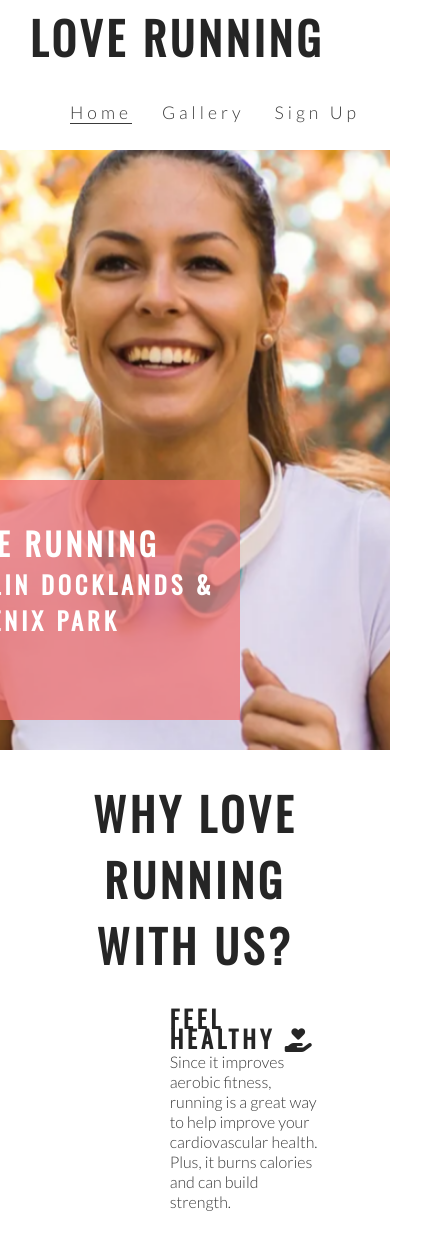
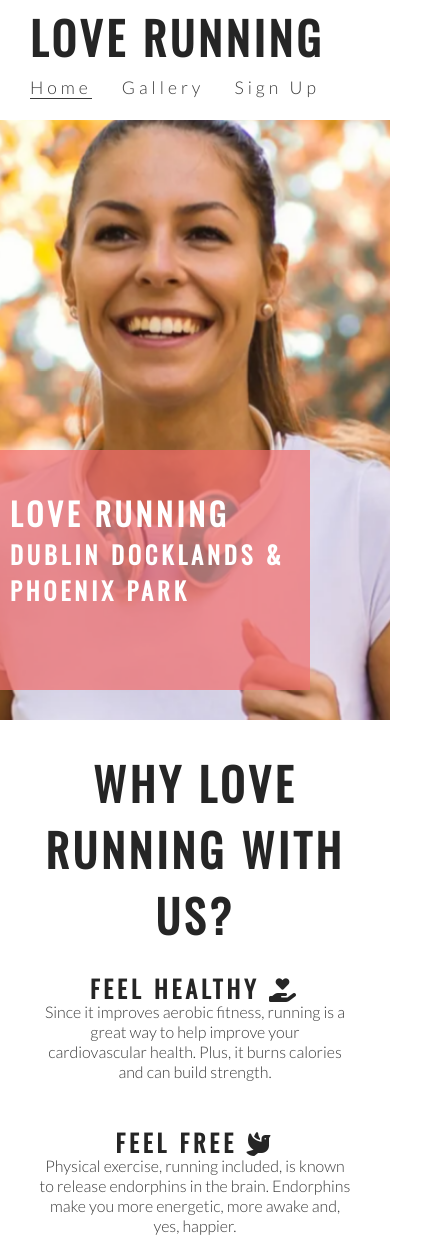
Before and after one commit to mkenihandev/love-running, a plain HTML site: page index.html in a window 390 px wide. Shown: the top 1239 px of the page, 430 px wide, since content can reach past the window. Drawn offline with nearby package versions, Linux system fonts and the light colour scheme.

Commit message:
Add styles for smartphone sized screens to Ethos and header

```diff
--- a/assets/css/style.css
+++ b/assets/css/style.css
@@ -280,3 +280,39 @@ footer {
         display: none;
     }
 }
+
+/* For medium screen sizes from 950px down */
+@media screen and (max-width: 950px) {
+
+    #menu {
+        clear: left;
+        float: left;
+        margin-left: 30px;
+        margin-bottom: 20px;
+        line-height: 25px;
+    }
+
+    #cover-text {
+        left: 0;
+    }
+
+    #club-ethos {
+        width: 90%;
+        height: 1200px;
+        margin: 0 auto;
+    }
+
+    .left-about-heading, .right-about-heading {
+        width: inherit;
+    }
+
+    .left-about-heading h2, .right-about-heading h2 {
+        width: 100%;
+        text-align: center;
+    }
+
+    .left-about-heading p, .right-about-heading p {
+        text-align: center;
+        padding: 0 20px;
+    }
+}
```
